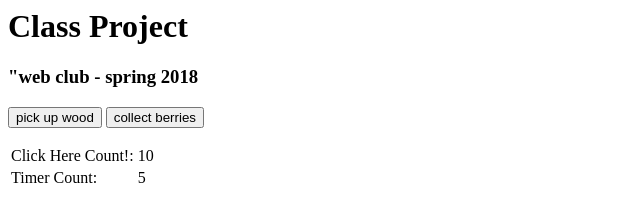
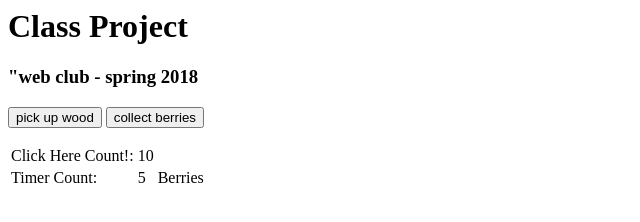
Before and after one commit to rwtsoftware/WebClub2018, a plain HTML site: page index.html in a window 1280 px wide. Shown: the full height of the page, 0-640 px from the left. Drawn offline with nearby package versions, Linux system fonts and the light colour scheme.

Commit message:
michelle saved these changes at 2018-02-14 15:34:26

```diff
--- a/index.html
+++ b/index.html
@@ -22,6 +22,7 @@
 				<tr>
 					<td>Timer Count:</td>
 					<td id='second-timer-count'>0</td>
+					<td>Berries</td>
 				</tr>
 			</table>
 		</div>
```
